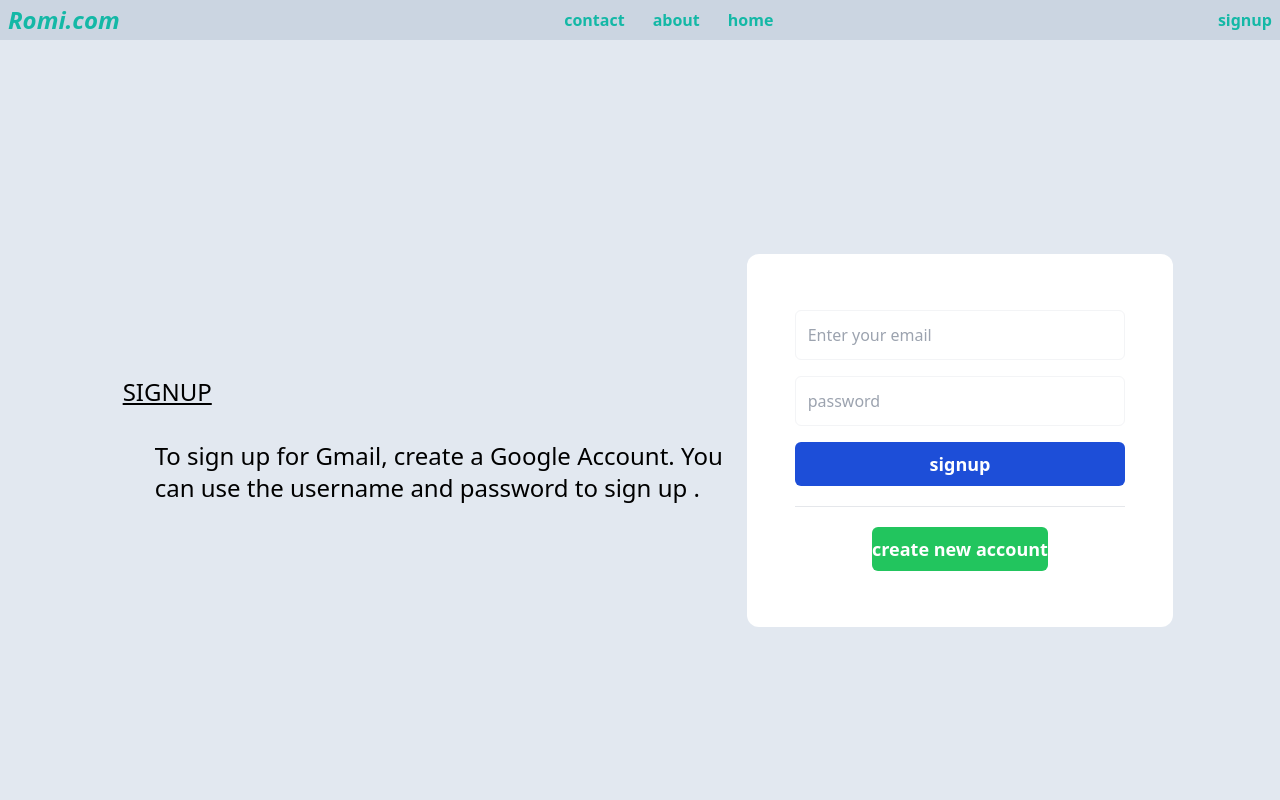
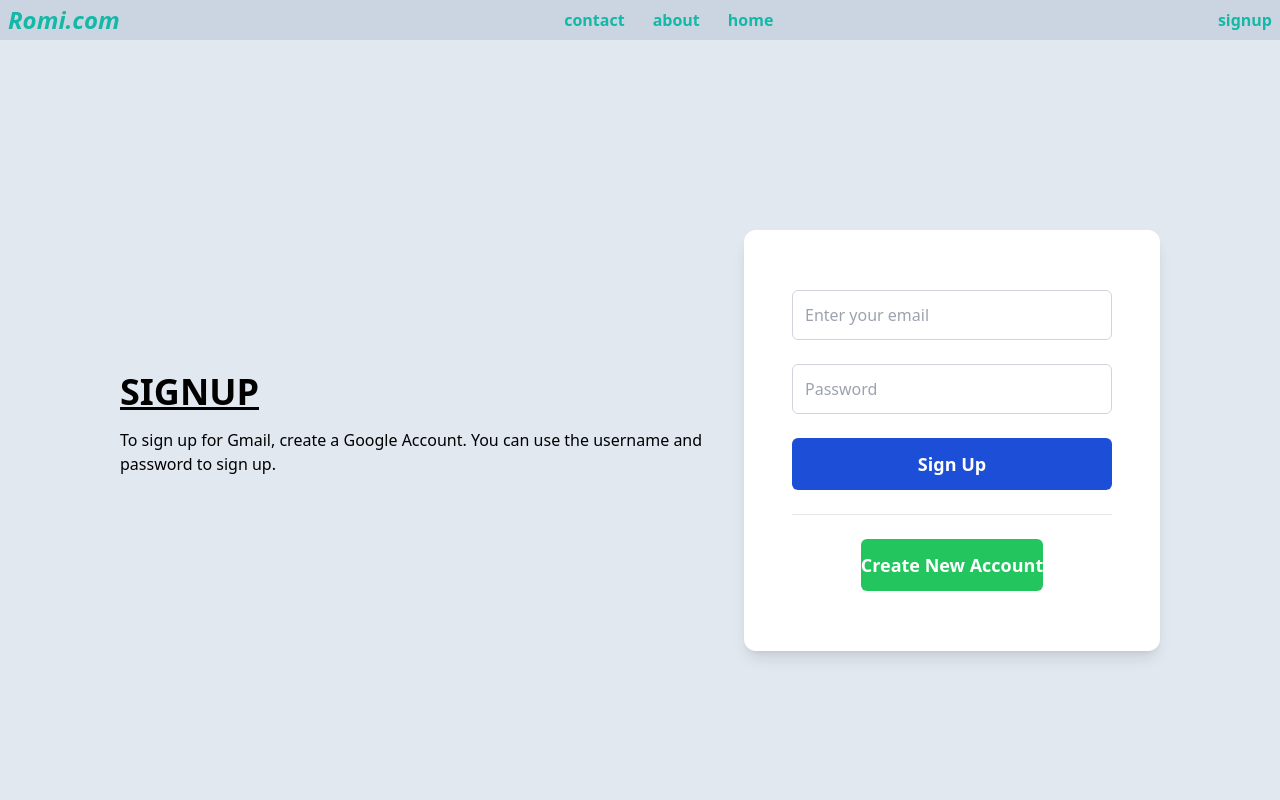
Before and after one commit to Romesha-Shahid/website1, a Next.js app: page /signup in a window 1280 px wide. Shown: the top 800 px of the page. Built offline with nearby package versions, Linux system fonts and the light colour scheme.

Commit message:
Update page.tsx

```diff
--- a/src/app/signup/page.tsx
+++ b/src/app/signup/page.tsx
@@ -1,31 +1,50 @@
-import  React from "react";
 
+import React from "react";
 
-const signup= () =>{
-    return(
-        <div  className="bg-slate-200 min-h-screen flex items-center justify-center">
-        <div className=" text-2xl w-1/2 px-4">
-            <h1 className=" underline  font-extrabold-">SIGNUP</h1>
-            <p  className=" ml-8 mt-8">To sign up for Gmail, create a Google Account. You can use the username and password to sign up .</p>
+const Signup = () => {
+  return (
+    <div className="bg-slate-200 min-h-screen flex items-center justify-center p-4">
+      {/* Text Section */}
+      <div className="text-2xl w-full sm:w-2/3 lg:w-1/2 text-center sm:text-left mb-8">
+        <h1 className="underline font-extrabold text-3xl sm:text-4xl mb-4">SIGNUP</h1>
+        <p className="text-sm sm:text-base">
+          To sign up for Gmail, create a Google Account. You can use the username and password to sign up.
+        </p>
+      </div>
 
+      {/* Signup Form Section */}
+      <div className="bg-white flex flex-col p-6 sm:p-12 rounded-xl w-full sm:w-3/4 lg:w-1/3 shadow-lg">
+        {/* Email Input */}
+        <input
+          className="my-3 border border-gray-300 p-3 rounded-md focus:outline-none focus:ring-2 focus:ring-blue-500"
+          type="email"
+          placeholder="Enter your email"
+        />
 
-            </div>
-        <div className="bg-white flex flex-col p-12 rounded-xl w-1/3">
+        {/* Password Input */}
+        <input
+          className="my-3 border border-gray-300 p-3 rounded-md focus:outline-none focus:ring-2 focus:ring-blue-500"
+          type="password"
+          placeholder="Password"
+        />
 
-         <input className="my-2 border border-1 border-gray-100 p-3 rounded-md" type="text" placeholder="Enter your email" />
+        {/* Sign Up Button */}
+        <button className="bg-blue-700 my-3 py-3 text-lg font-bold text-white rounded-md hover:bg-blue-800 focus:outline-none focus:ring-2 focus:ring-blue-500">
+          Sign Up
+        </button>
 
-         <input className="my-2 border border-1 border-gray-100 p-3 rounded-md" type="text"placeholder="password" />
+        {/* Horizontal Divider */}
+        <span className="my-3">
+          <hr />
+        </span>
 
-         <button className="bg-blue-700 my-2 py-2 text-lg font-bold text-white rounded-md hover:bg-blue-800 ">signup</button>
+        {/* Create New Account Button */}
+        <button className="bg-green-500 my-3 py-3 text-lg font-bold text-white rounded-md hover:bg-green-800 focus:outline-none focus:ring-2 focus:ring-green-500 w-fit mx-auto">
+          Create New Account
+        </button>
+      </div>
+    </div>
+  );
+};
 
-         <span className="my-3">
-            <hr />
-         </span>
-         <button className="bg-green-500 my-2 py-2 text-lg font-bold text-white rounded-md hover:bg-green-800 w-fit mx-auto ">create new account</button>
-        </div>
-
-
-        </div>
-    )
-}
-export default  signup
+export default Signup;
```
